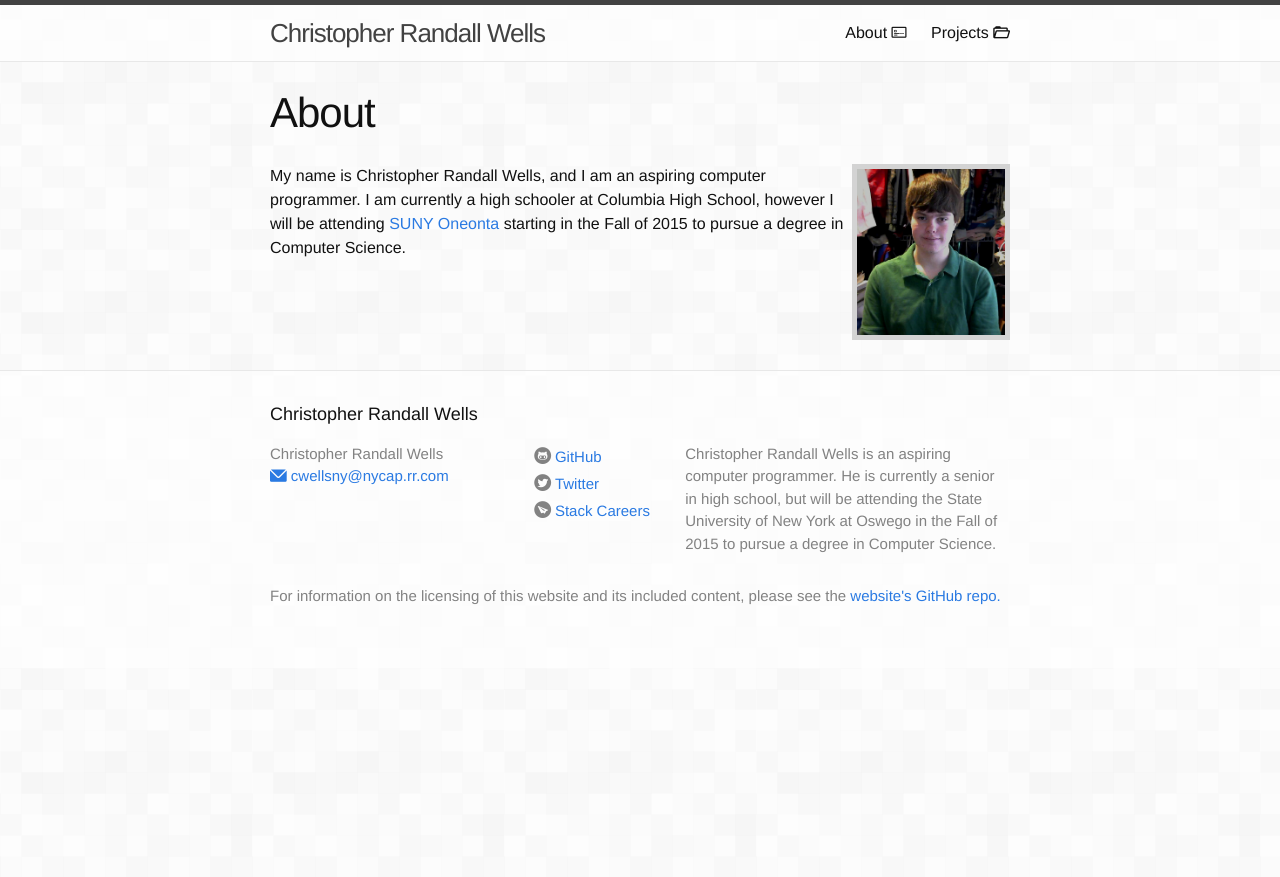
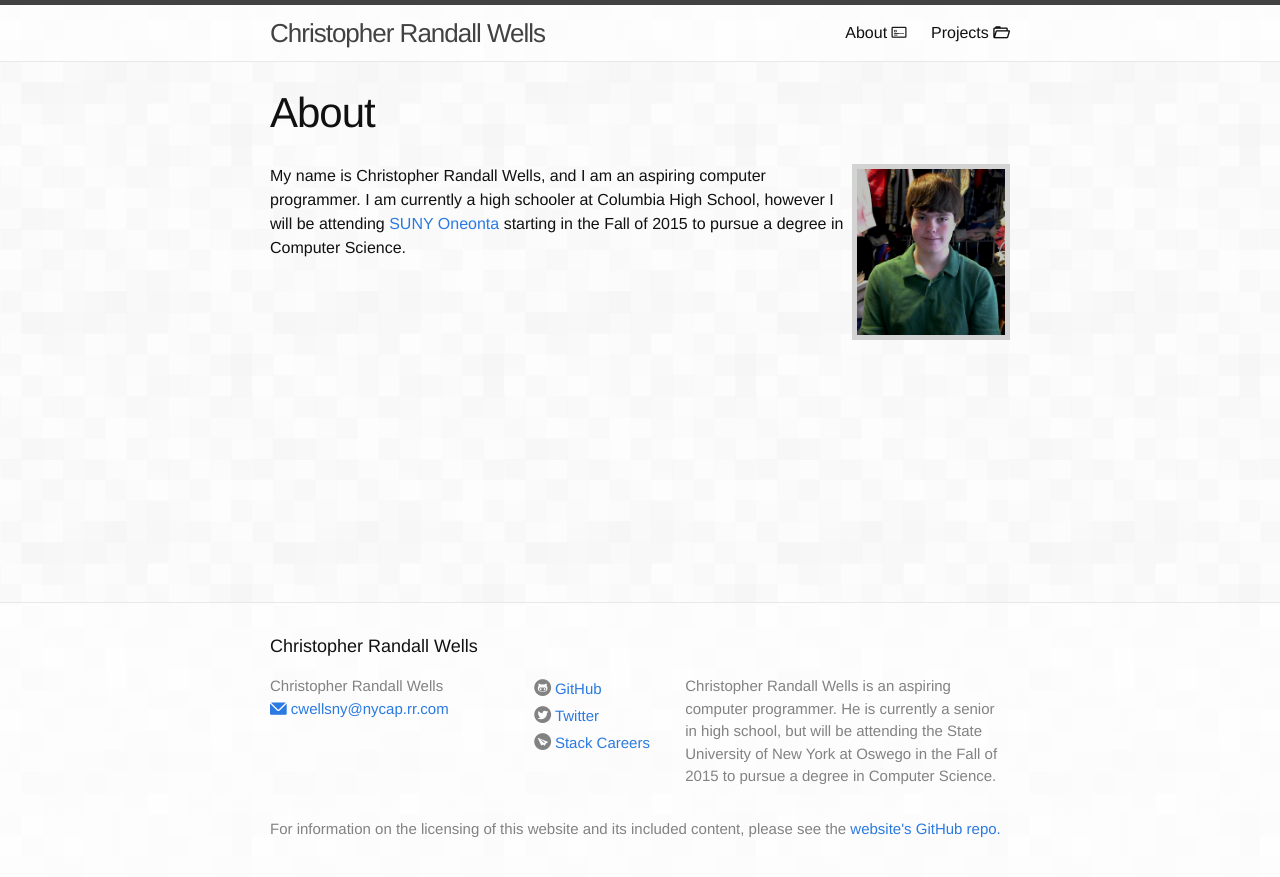
Before and after one commit to ExcaliburZero/christopher-randall-wells.divshot.io, a Jekyll site: the page built from about.md, in a window 1280 px wide. Shown: the top 877 px of the page. Built offline with Jekyll 4.4.1, drawn with Linux system fonts in a browser that asks for light colours.

Commit message:
Set footer to be at the bottom of short pages
Changed the css so that the footer is always at the bottom of short pages, rather than starting at the end of the page content.

Closes #29

```diff
--- a/_sass/_base.scss
+++ b/_sass/_base.scss
@@ -35,6 +35,9 @@ dl, dd, ol, ul, figure {
  * Basic styling
  */
 body {
+    display: flex;
+    min-height: 100vh;
+    flex-direction: column;
     font-family: $base-font-family;
     font-size: $base-font-size;
     line-height: $base-line-height;
--- a/_sass/_layout.scss
+++ b/_sass/_layout.scss
@@ -174,6 +174,7 @@
  */
 .page-content {
     padding: $spacing-unit 0;
+    flex: 1;
 }
 
 .page-heading {
```
